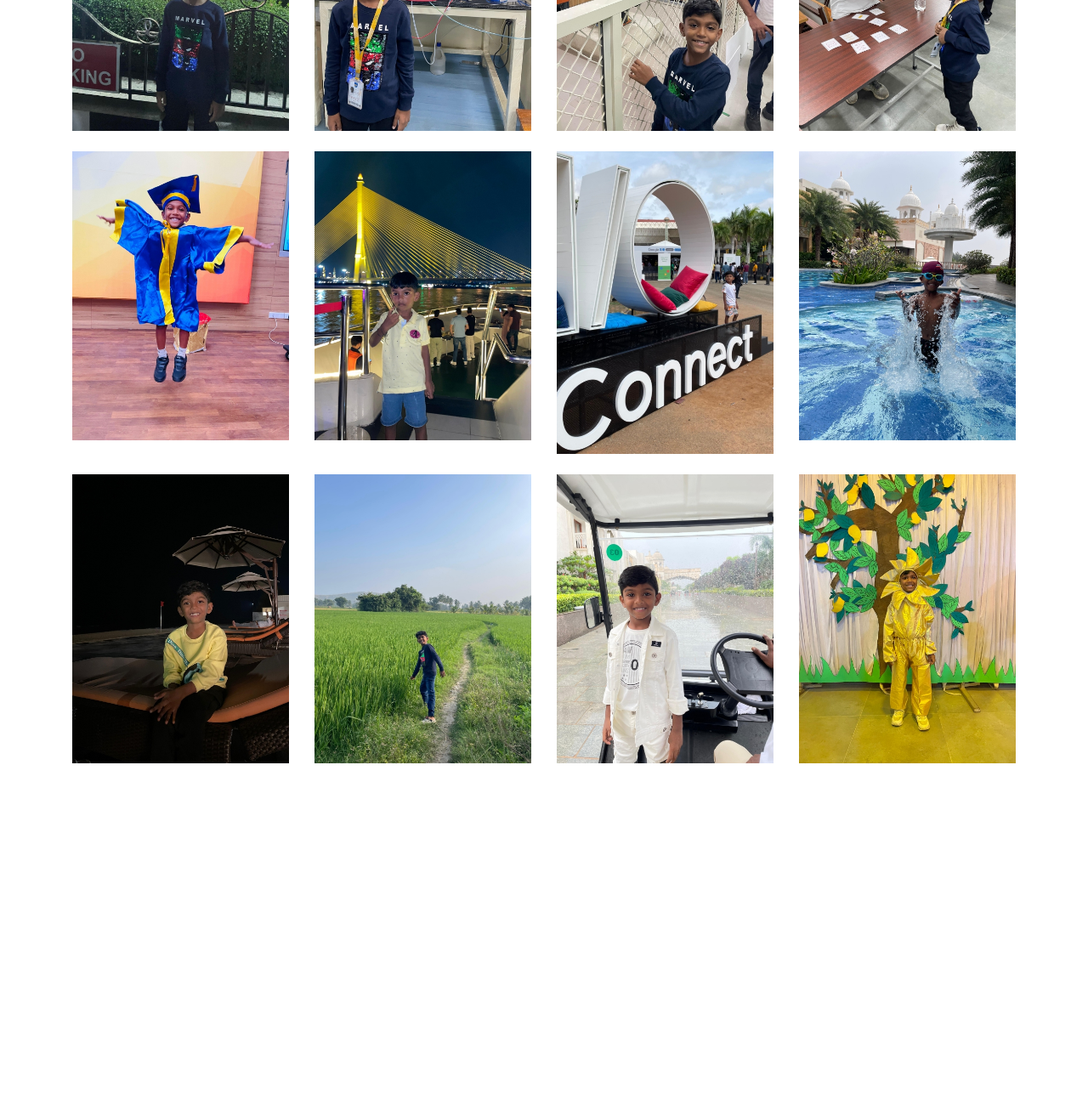
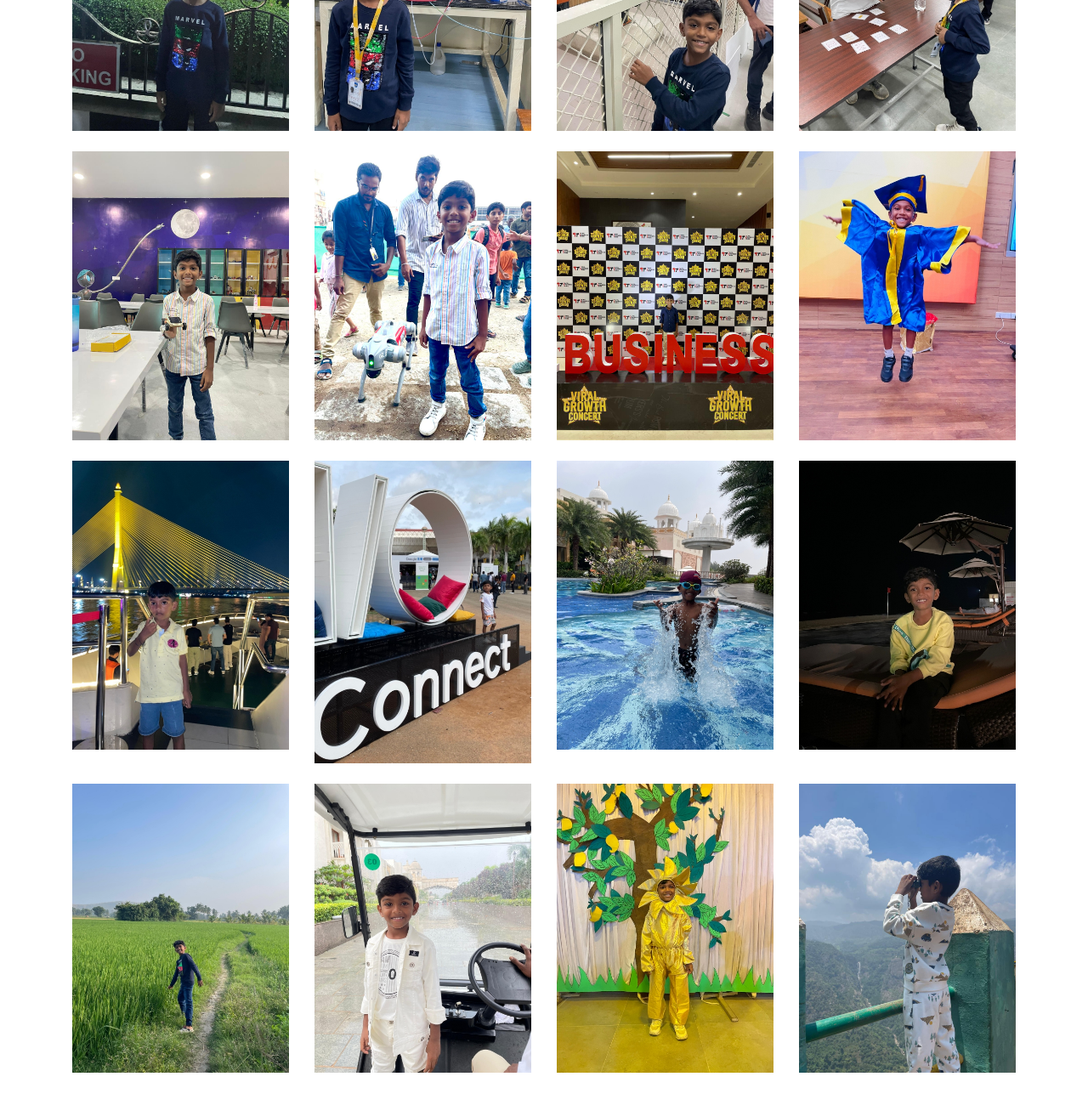
Before and after one commit to shravanabc/shravanabc.github.io, a plain HTML site: page index.html in a window 1280 px wide. Shown: the part 3702-5002 px from the top of the page at 85% size. Before the commit the page ends 4736 px from the top, so only its background shows below. Drawn offline with Linux system fonts and the light colour scheme; files whose address does not match are found by name.

Commit message:
Update index.html

```diff
--- a/index.html
+++ b/index.html
@@ -244,9 +244,16 @@
           </div>
 
 
+		   <div class="col-md-3 mb-4">
+            <a href="images/chitti1.jpeg" data-fancybox="gal"><img src="images/chitti1.jpeg" alt="Image" class="img-fluid"></a>
+          </div>
+		    <div class="col-md-3 mb-4">
+            <a href="images/chitti2.jpeg" data-fancybox="gal"><img src="images/chitti2.jpeg" alt="Image" class="img-fluid"></a>
+          </div>
 
-
-
+		   <div class="col-md-3 mb-4">
+            <a href="images/vgc.jpeg" data-fancybox="gal"><img src="images/vgc.jpeg" alt="Image" class="img-fluid"></a>
+          </div>
 
 		  <div class="col-md-3 mb-4">
             <a href="images/photo (8).jpeg" data-fancybox="gal"><img src="images/thumb/photo (8).jpg" alt="Image" class="img-fluid"></a>
@@ -255,6 +262,8 @@
 		  <div class="col-md-3 mb-4">
             <a href="images/photo (2).jpeg" data-fancybox="gal"><img src="images/thumb/photo (2).jpg" alt="Image" class="img-fluid"></a>
           </div>
+
+
 
 		  <div class="col-md-3 mb-4">
             <a href="images/photo (3).jpeg" data-fancybox="gal"><img src="images/thumb/photo (3).jpg" alt="Image" class="img-fluid"></a>
@@ -275,6 +284,10 @@
           </div>
 		  <div class="col-md-3 mb-4">
             <a href="images/photo (21).jpeg" data-fancybox="gal"><img src="images/thumb/photo (21).jpg" alt="Image" class="img-fluid"></a>
+          </div>
+
+		 <div class="col-md-3 mb-4">
+            <a href="images/ooty.jpeg" data-fancybox="gal"><img src="images/ooty.jpeg" alt="Image" class="img-fluid"></a>
           </div>
 
         </div>
```
